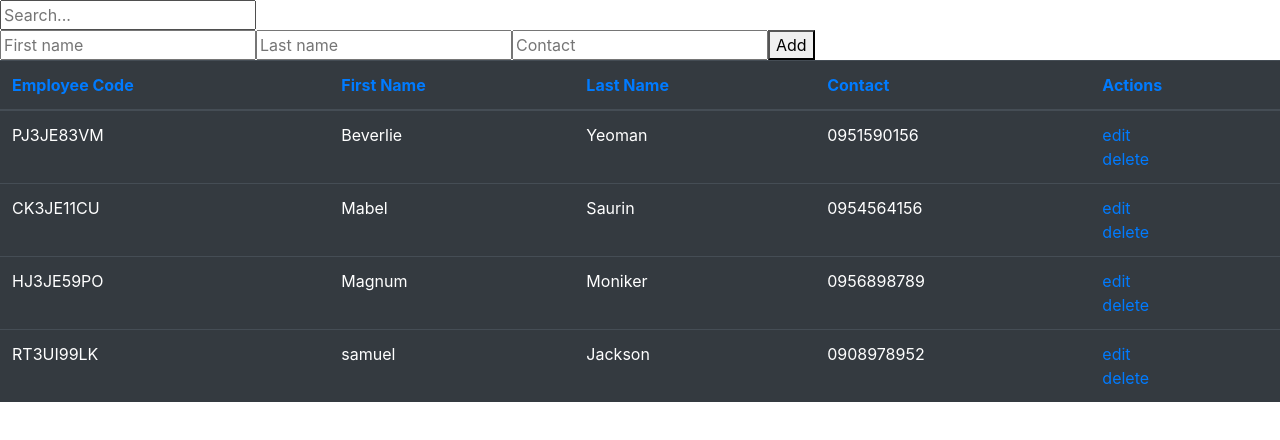
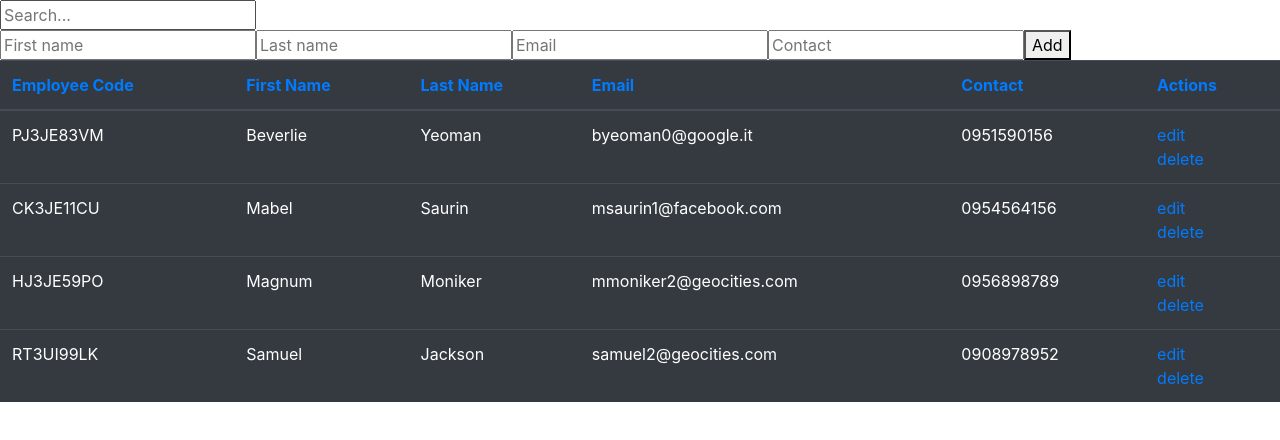
Before and after one commit to Miselrkba/react-reusable-searchable-crud-table, a React (Create React App) app: page / in a window 1280 px wide. Shown: the top 440 px of the page. Built offline with nearby package versions, Linux system fonts and the light colour scheme.

Commit message:
added email to contact form

```diff
--- a/src/components/Table.js
+++ b/src/components/Table.js
@@ -7,6 +7,7 @@ const Table = () => {
     id: "",
     firstName: "",
     lastName: "",
+    email: "",
     contact: "",
   };
   const [tableData, setTableData] = useState(data);
@@ -54,6 +55,7 @@ const Table = () => {
     "Employee Code",
     "First Name",
     "Last Name",
+    "Email",
     "Contact",
     "Actions",
   ];
@@ -71,6 +73,7 @@ const Table = () => {
         <td>{data.id}</td>
         <td>{data.firstName}</td>
         <td>{data.lastName}</td>
+        <td>{data.email}</td>
         <td>{data.contact}</td>
         <td>
           <a href="/#" onClick={() => handleEdit(data.id)}>
@@ -104,6 +107,7 @@ const Table = () => {
         id: user.id,
         firstName: user.firstName,
         lastName: user.lastName,
+        email: user.email,
         contact: user.contact,
       };
       setTableData([...tableData, newUser]);
@@ -116,6 +120,7 @@ const Table = () => {
         id: id,
         firstName: user.firstName,
         lastName: user.lastName,
+        email: user.email,
         contact: user.contact,
       };
       setTableData([...tableData, newUser]);
@@ -185,6 +190,13 @@ const Table = () => {
         />
         <input
           type="text"
+          placeholder="Email"
+          name="email"
+          onChange={handleChange}
+          value={user.email}
+        />
+        <input
+          type="text"
           placeholder="Contact"
           name="contact"
           onChange={handleChange}
@@ -192,6 +204,7 @@ const Table = () => {
         />
         <button>{edit ? "Edit" : "Add"}</button>
       </form>
+      <div className="table-responsive">
         <table className="table table-dark table-hover">
           <thead>
             <tr>{generateHeaders}</tr>
@@ -207,6 +220,7 @@ const Table = () => {
           </tbody>
         </table>
       </div>
+    </div>
   );
 };
 
--- a/src/data/userData.js
+++ b/src/data/userData.js
@@ -25,7 +25,7 @@ export const data = [
   },
   {
     id: 'RT3UI99LK',
-    firstName: "samuel",
+    firstName: "Samuel",
     lastName: "Jackson",
     email: "samuel2@geocities.com",
     gender: "Male",
```
Also changed, not shown: src/components/OldTable.js (+17 -0 lines), 1 other file (tests, documents, lock files or other folders). Lines whose indentation alone changed are shown as unchanged.
